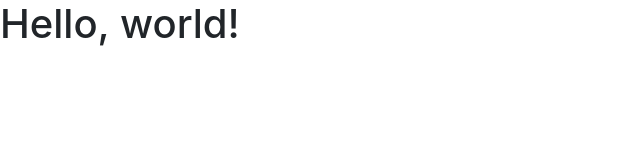
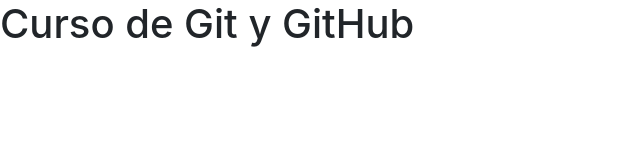
Before and after one commit to VirghiuBann/ejemplo_git_githug, a plain HTML site: page index.html in a window 1280 px wide. Shown: the whole page, without its empty margins (0-640 px from the left). Drawn offline with nearby package versions, Linux system fonts and the light colour scheme.

Commit message:
se modificó el titulo

```diff
--- a/index.html
+++ b/index.html
@@ -8,10 +8,10 @@
     <!-- Bootstrap CSS -->
     <link rel="stylesheet" href="https://stackpath.bootstrapcdn.com/bootstrap/4.2.1/css/bootstrap.min.css" integrity="sha384-GJzZqFGwb1QTTN6wy59ffF1BuGJpLSa9DkKMp0DgiMDm4iYMj70gZWKYbI706tWS" crossorigin="anonymous">
 
-    <title>Hello, world!</title>
+    <title>mitoCode-GitHub</title>
   </head>
   <body>
-    <h1>Hello, world!</h1>
+    <h1>Curso de Git y GitHub</h1>
 
     <!-- Optional JavaScript -->
     <!-- jQuery first, then Popper.js, then Bootstrap JS -->
```
